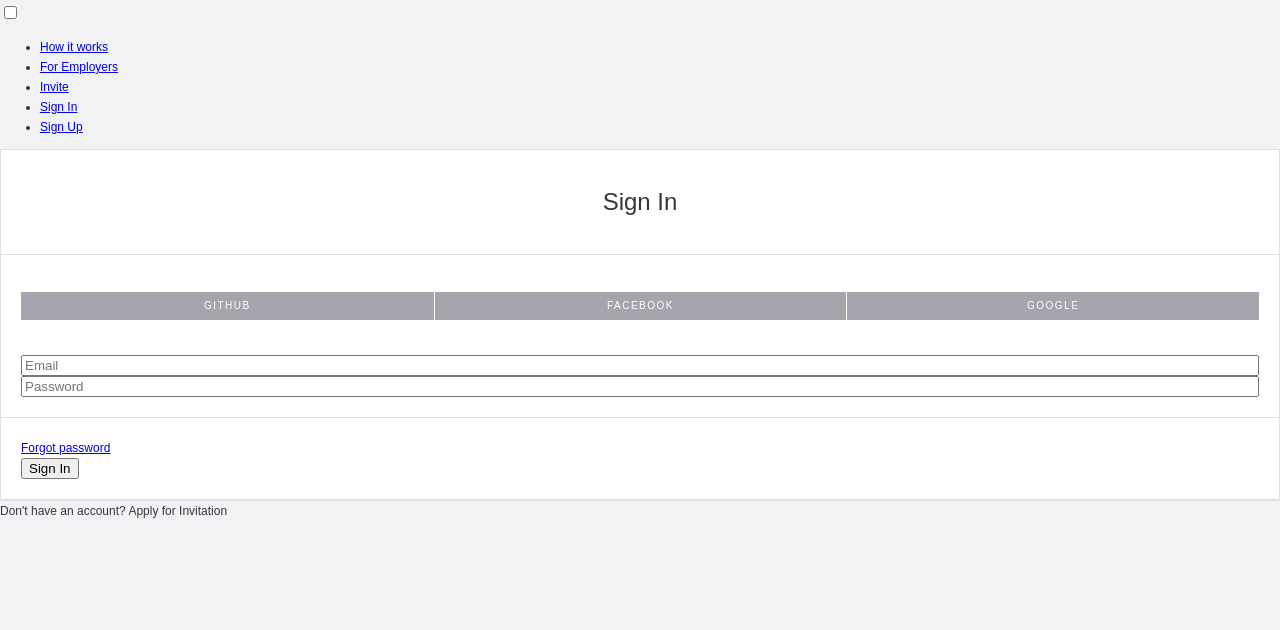
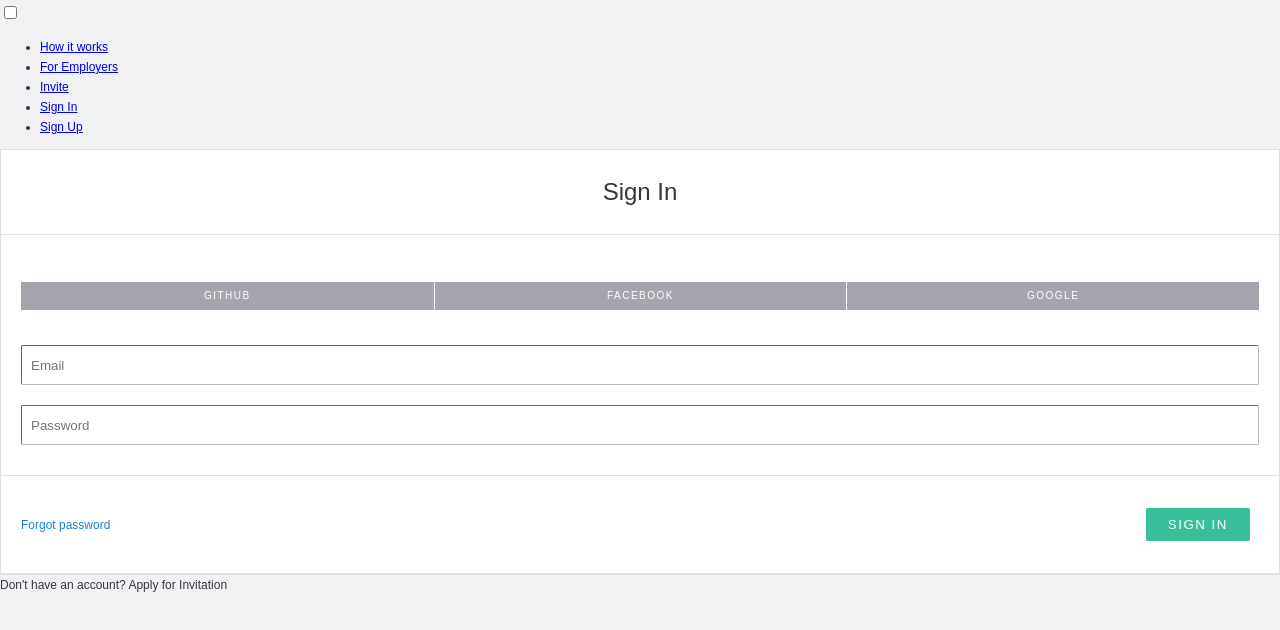
Before and after one commit to xiongshq/loginpage, a plain HTML site: page index.html in a window 1280 px wide. Shown: the part 38-668 px from the top of the page. Drawn offline with Linux system fonts and the light colour scheme.

Commit message:
login form appearance

```diff
--- a/css/login.css
+++ b/css/login.css
@@ -42,11 +42,12 @@ body {
     text-align: center;
     line-height: 2.4rem;
     font-size: 2.4rem;
+    margin:0;
 }
 
 .paper_signin section {
     border-bottom: 1px solid #DEE0E5;
-    padding: 2rem;
+    padding: 3rem 2rem;
 }
 .paper_signin ul {
     list-style-type: none;
@@ -82,5 +83,54 @@ body {
 }
 
 .paper_signin input {
+    display: inline-block;
+    vertical-align: middle;
     width: 100%;
+    height: 4rem;
+    line-height: 2rem;
+    padding:0.9rem;
+    border-radius:0.2rem;
+    border-width: 1px;
+    border-color: rgb(186,187,193);
+    color:rgb(54,55,62);
 }
+
+.paper_signin .input_fill{
+    margin-bottom: 2rem;
+}
+
+.paper_signin .forgot_pass a{
+    text-decoration: none;
+    line-height: 2rem;
+    text-align: left;
+    color:rgb(27,129,211);
+}
+
+.paper_signin .forgot_pass{
+    display: inline-block;
+    width: 50%;
+
+}
+
+.paper_signin .signin_btn{
+    display: inline-block;
+    width: 49%;
+    text-align:right;
+}
+
+.paper_signin .signin_btn button{
+    background-color: rgb(57,192,155);
+    border-color: rgb(57,192,155);
+    color:white;
+    text-align: center;
+    font-family: 'Gotham SSm', sans-serif;
+    font-weight: 500;
+    letter-spacing: 0.15rem;
+    text-transform: uppercase;
+    position: relative;
+    margin:0.2rem 0;
+    padding:0.7rem 2rem;
+    border-style: solid;
+    border-radius: 0.2rem;
+
+}
--- a/index.html
+++ b/index.html
@@ -50,7 +50,7 @@
                         <a href='/users/auth/google'>Google</a>
                     </li>
                 </ul>
-                <div>
+                <div class="input_fill">
                     <input placeholder="Email" type="email" name="user[email]" id="user_email" />
                 </div>
                 <div>
@@ -59,10 +59,10 @@
             </section>
             <section>
                 <div>
-                    <div>
+                    <div class="forgot_pass">
                         <a href='/users/password/new'>Forgot password</a>
                     </div>
-                    <div>
+                    <div class="signin_btn">
                         <button type ="submit" name="commit" id="sign_in" data-disable-with="Sign In">Sign In</button>
                     </div>
                 </div>
```
